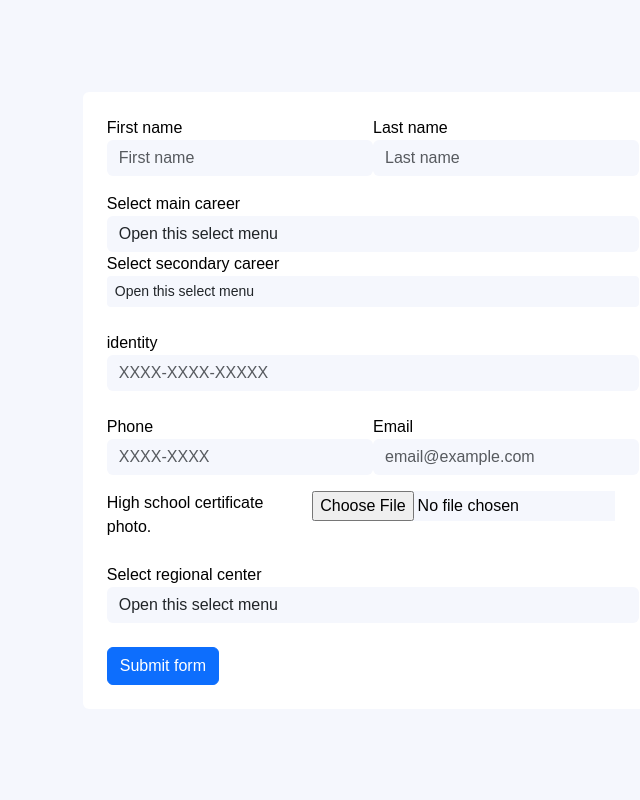
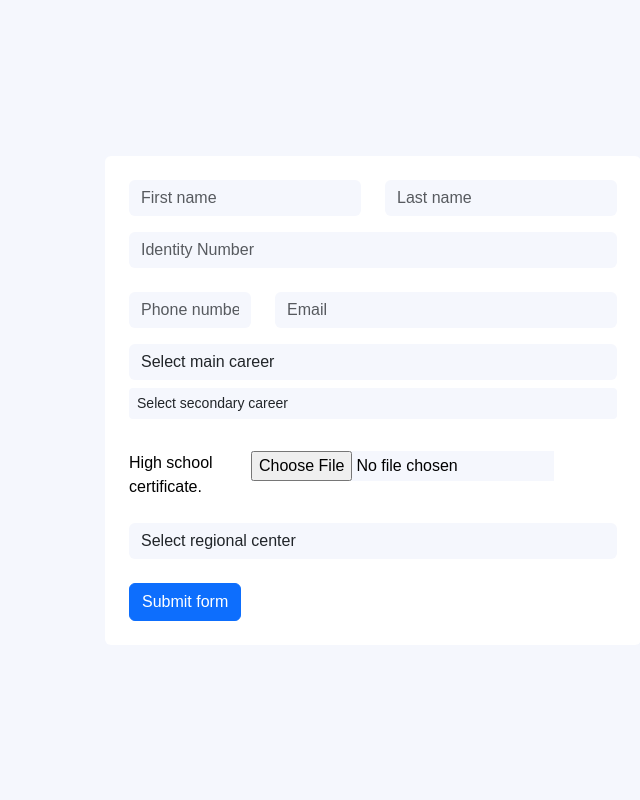
Before and after one commit to CoFlores-12/IS-Project, a PHP site: page /views/admissions/form/index.php in a window 1280 px wide. Shown: the part 56-856 px from the top of the page, without its empty margins (267-907 px from the left). Run offline with PHP 8.4, Linux system fonts and the light colour scheme.

Commit message:
form redesign

```diff
--- a/views/admissions/form/index.php
+++ b/views/admissions/form/index.php
@@ -28,17 +28,35 @@
     <div class="main min-h-full flex bg-aux justify-center items-center p-4">
 
         <form class="needs-validation bg rounded p-4" novalidate method="POST" action="/api/post/admissions/form.php"  enctype="multipart/form-data">
-            <div class="form-row flex">
+            <div class="form-row flex gap-4">
                 <div class="col mb-3">
-                    <label for="validationCustom01">First name</label>
                     <input name="name" type="text" class="form-control" id="validationCustom01" placeholder="First name"  required>
                     <div class="valid-feedback">
                         Looks good!
                     </div>
                 </div>
                 <div class="col mb-3">
-                    <label for="validationCustom02">Last name</label>
                     <input name="lastName" type="text" class="form-control" id="validationCustom02" placeholder="Last name" required>
+                    <div class="valid-feedback">
+                        Looks good!
+                    </div>
+                </div>
+            </div>
+
+            <div class="row mb-4">
+                <div class="form-group">
+                    <input name="identity" type="text" class="form-control" id="identity" placeholder="Identity Number" maxlength="15" required>
+                </div>
+            </div>
+            <div class="form-row flex gap-4">
+                <div class="col-3 mb-3">
+                    <input name="phone" type="text" class="form-control" id="phone" placeholder="Phone number" maxlength="9" required>
+                    <div class="valid-feedback">
+                        Looks good!
+                    </div>
+                </div>
+                <div class="col mb-3">
+                    <input name="email" type="email" class="form-control" id="email" placeholder="Email" required>
                     <div class="valid-feedback">
                         Looks good!
                     </div>
@@ -46,19 +64,17 @@
             </div>
             <div class="row mb-4">
                 <div class="form-group">
-                    <label for="mainCareer">Select main career</label>
                     <select name="mainCareer" class="form-control" id="mainCareer">
-                        <option value="">Open this select menu</option>
+                        <option value="">Select main career</option>
                         <option value="1">One</option>
                         <option value="2">Two</option>
                         <option value="3">Three</option>
                     </select>
                 </div>
-                <div class="form-group">
-                    <label for="secondaryCareer">Select secondary career</label>
+                <div class="form-group mt-2">
                     <select name="secondaryCareer" class="form-control  form-control-sm" id="secondaryCareer">
 
-                        <option value="">Open this select menu</option>
+                        <option value="">Select secondary career</option>
                         <option value="1">One</option>
                         <option value="2">Two</option>
                         <option value="3">Three</option>
@@ -66,41 +82,18 @@
                 </div>
             </div>
             <div class="row mb-4">
-                <div class="form-group">
-                    <label for="identity">identity</label>
-                    <input name="identity" type="text" class="form-control" id="identity" placeholder="XXXX-XXXX-XXXXX" maxlength="15" required>
-                </div>
-            </div>
-            <div class="form-row flex">
-                <div class="col mb-3">
-                    <label for="phone">Phone</label>
-                    <input name="phone" type="text" class="form-control" id="phone" placeholder="XXXX-XXXX" maxlength="9" required>
-                    <div class="valid-feedback">
-                        Looks good!
-                    </div>
-                </div>
-                <div class="col mb-3">
-                    <label for="validationCustom02">Email</label>
-                    <input name="email" type="email" class="form-control" id="email" placeholder="email@example.com" required>
-                    <div class="valid-feedback">
-                        Looks good!
-                    </div>
-                </div>
-            </div>
-            <div class="row mb-4">
-                <div class="form-group row">
-                    <label for="certify" class="col">High school certificate photo.</label>
+                <div class="form-group row mt-2">
+                    <label for="certify" class="col-3">High school certificate.</label>
                     <div class="col">
-                        <input name="certify" type="file" class="form-control-file" id="certify" required>
+                        <input name="certify" accept="image/*" type="file" class="form-control-file" id="certify" required>
                         <div class="invalid-feedback">Example invalid custom file feedback</div>
                     </div>
                 </div>
             </div>
             <div class="row mb-4">
                 <div class="form-group">
-                    <label for="regionalCenter">Select regional center</label>
                     <select name="regionalCenter" class="form-control custom-select" id="regionalCenter">
-                        <option value="">Open this select menu</option>
+                        <option value="">Select regional center</option>
                         <option value="1">One</option>
                         <option value="2">Two</option>
                         <option value="3">Three</option>
```
